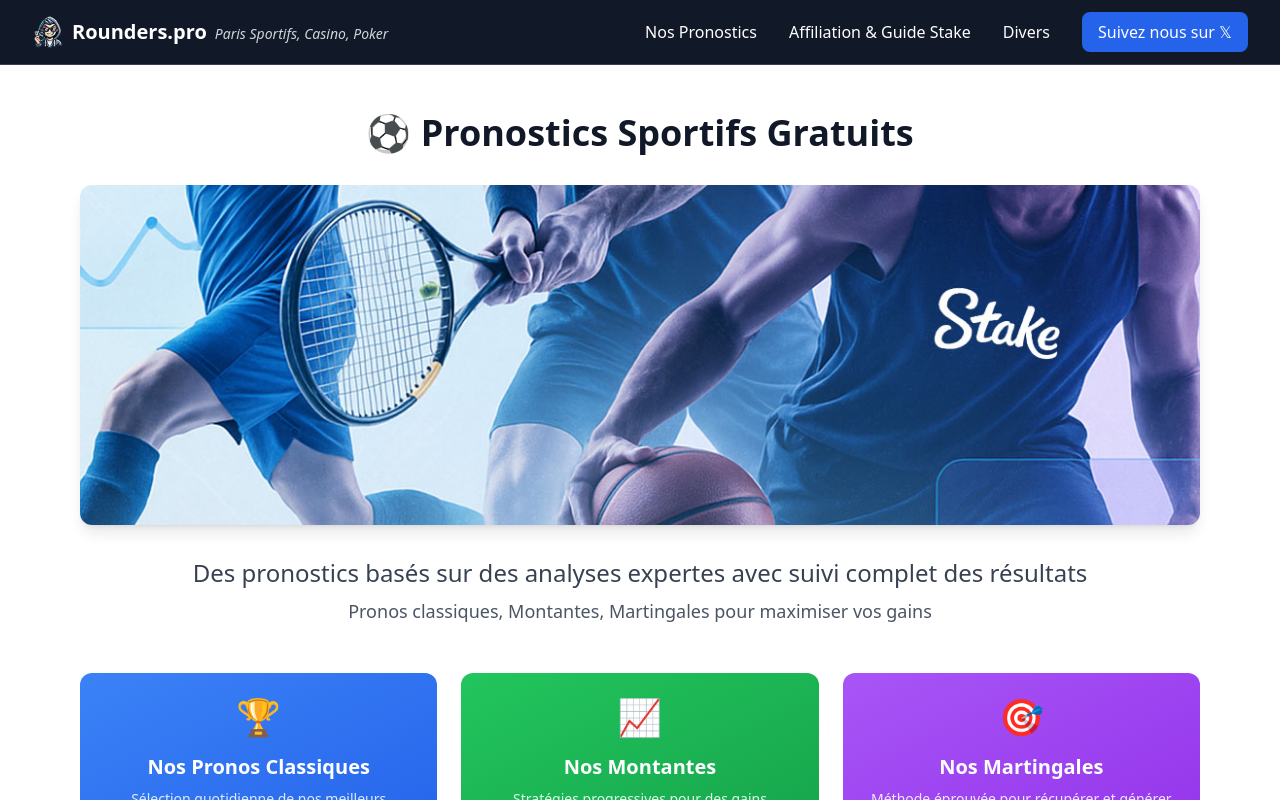
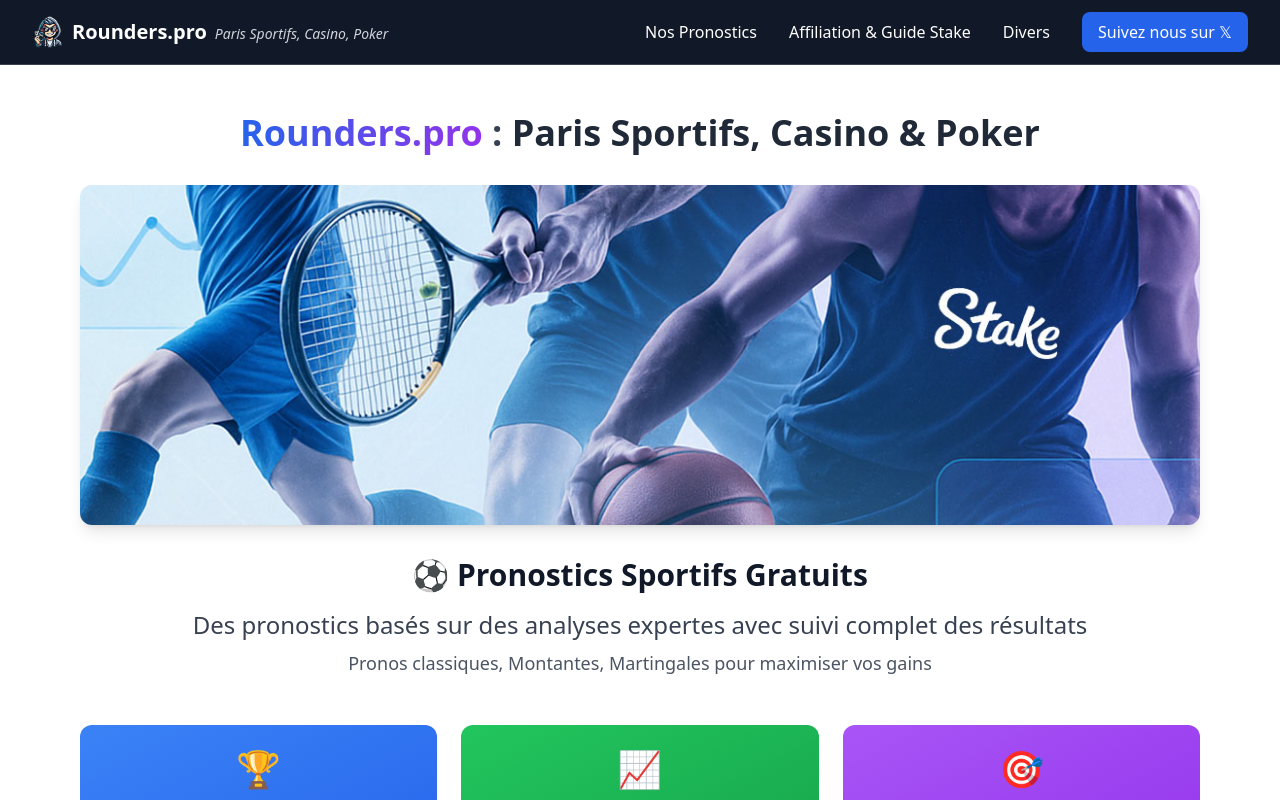
Before and after one commit to Web-Online-Concept/rounders-pro, a Next.js app: page / in a window 1280 px wide. Shown: the top 800 px of the page. Built offline with nearby package versions, Linux system fonts and the light colour scheme.

Commit message:
Update page.js

```diff
--- a/app/page.js
+++ b/app/page.js
@@ -16,7 +16,11 @@ export default function Home() {
           <div className="max-w-6xl mx-auto px-4">
             <div className="text-center mb-12">
               <h1 className="text-3xl md:text-4xl font-bold mb-8 text-gray-900">
-                ⚽ Pronostics Sportifs Gratuits
+                <span className="bg-gradient-to-r from-blue-600 to-purple-600 bg-clip-text text-transparent">
+                  Rounders.pro
+                </span>
+                <span className="text-gray-700"> : </span>
+                <span className="text-gray-800">Paris Sportifs, Casino & Poker</span>
               </h1>
 
               {/* Image d'illustration */}
@@ -38,6 +42,10 @@ export default function Home() {
                   />
                 </picture>
               </div>
+
+              <h2 className="text-2xl md:text-3xl font-bold mb-4 text-gray-900">
+                ⚽ Pronostics Sportifs Gratuits
+              </h2>
 
               <p className="text-xl md:text-2xl mb-2 text-gray-700">
                 Des pronostics basés sur des analyses expertes avec suivi complet des résultats
```
